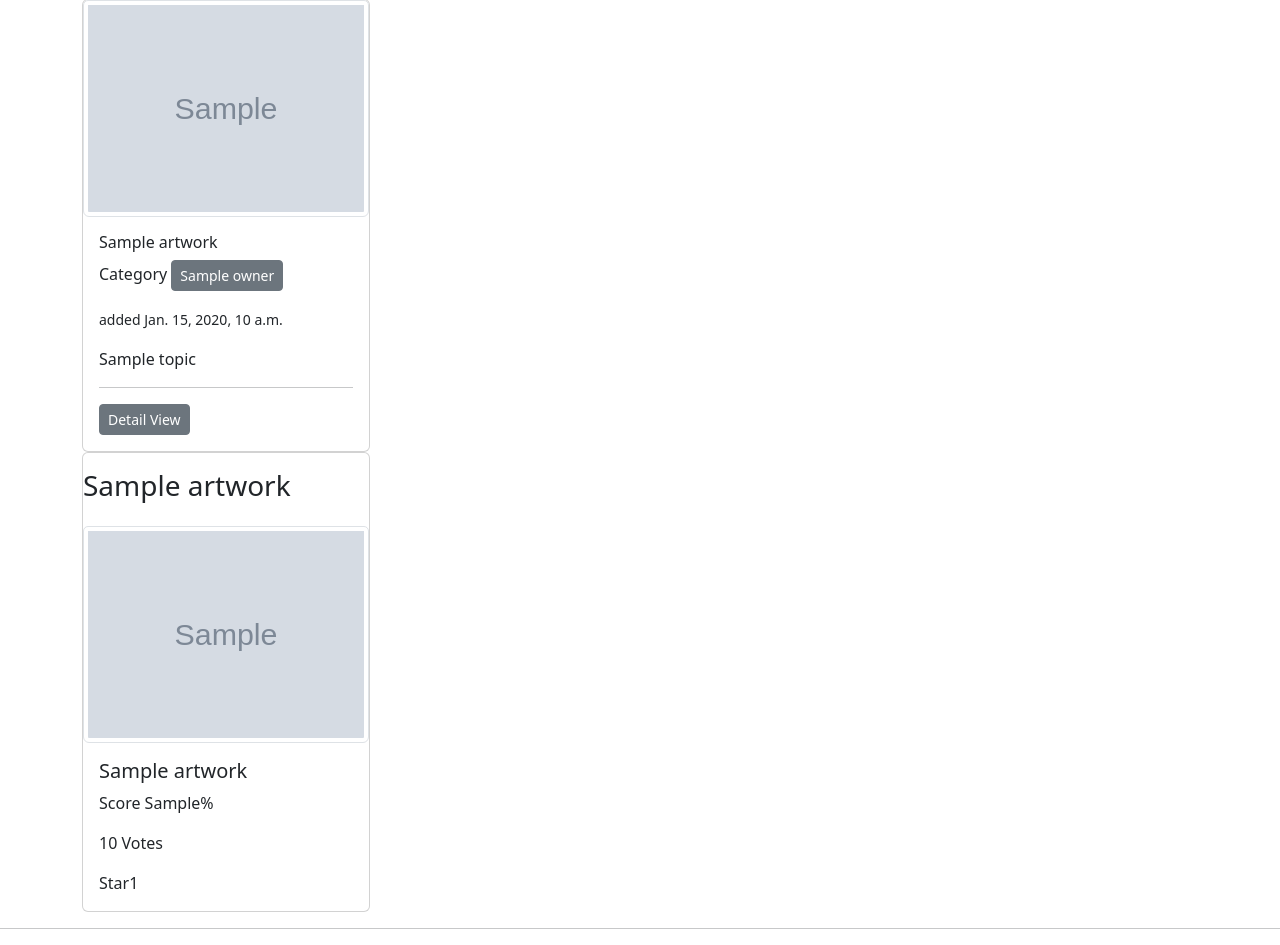
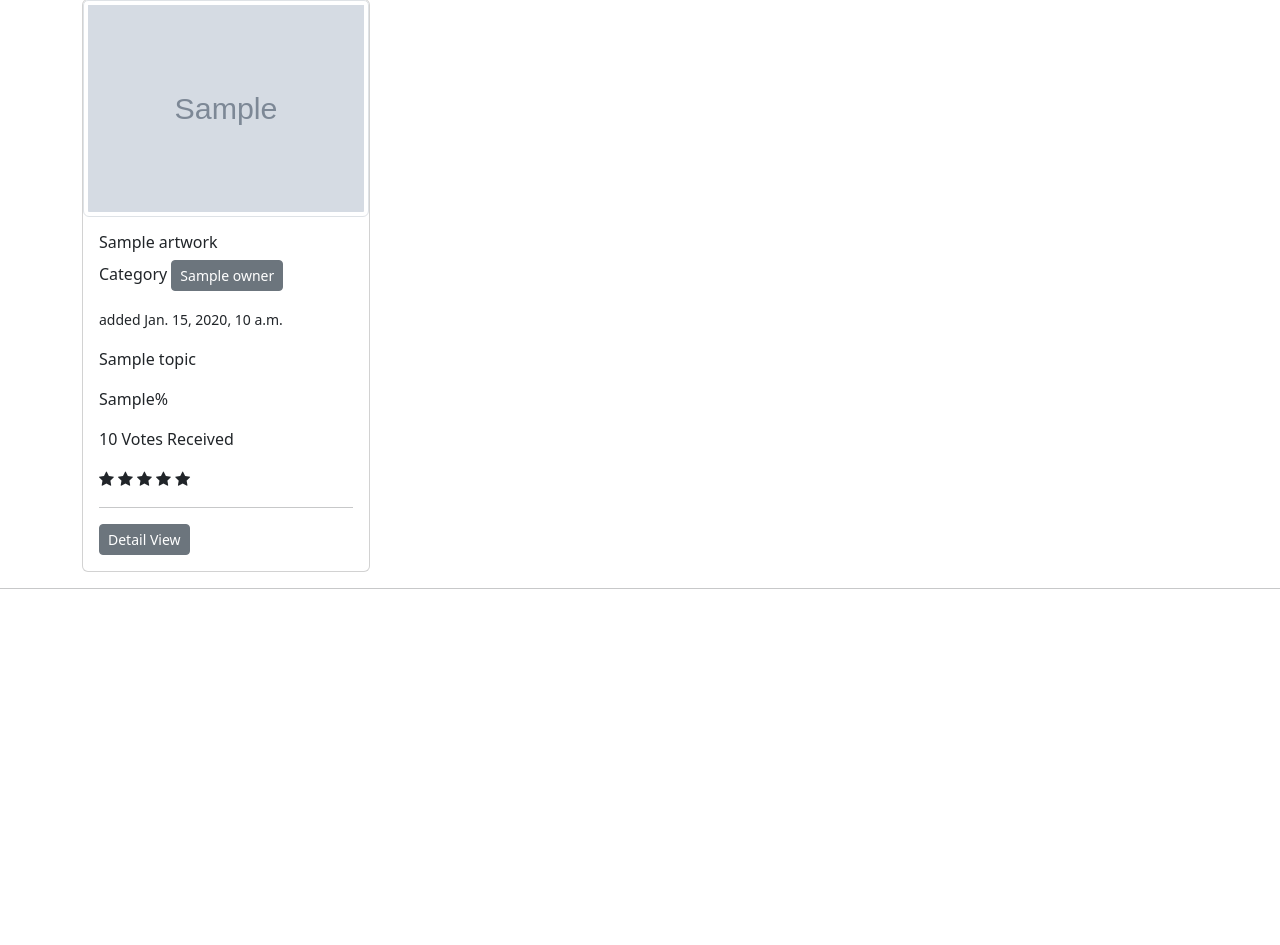
Before and after one commit to j-kincaid/django-gallery, a Django app: template artworks/templates/artworks/artworks.html in a window 1280 px wide. Shown: the part 397-1342 px from the top of the page. After the commit the page ends 986 px from the top, so only its background shows below. Run offline with Django 3.2, Linux system fonts and the light colour scheme; the template is opened without the code that fills it: most values are stand-ins (such as "Sample title", 1, 10 or a date in 2020); grey boxes marked "Sample" are stand-in pictures.

Commit message:
replace tags and comments in artworks

```diff
--- a/artworks/templates/artworks/artworks.html
+++ b/artworks/templates/artworks/artworks.html
@@ -1,155 +1,109 @@
 {% extends 'main.html' %}
 {% block content %}
 
-<div class ="container">
-
-
-
+<div class="container">
     <div class="container-sm">
-
         <h1>JESSICA KINCAID</h1>
-
         <h2>Full Stack Developer</h2>
-
-
-
         <h3>About me</h3>
-
         <p>I've held two internships, mentored adult learners in coding since 2017, graduated from LaunchCode coding bootcamp with an emphasis in Python and JavaScript, served as an instructional assistant for LaunchCode, and earned an AAS in Web Development and Digital Media.</p>
     </div>
 
     <h3>Projects</h3>
     <hr>
     <div class="row row-cols-1 row-cols-md-3 g-4">
-
         {% for artwork in artworks|slice:"12" %}
         <div class="col">
             <div class="card" style="width: 18rem;">
-                <img src="{{ artwork.featured_image.url }}" class="card-img-top img-thumbnail"  alt="detail of artwork">
+                <img src="{{ artwork.featured_image.url }}" class="card-img-top img-thumbnail" alt="detail of artwork">
                 <div class="card-body">
-                    <h6 class="card-title">{{artwork.title}}</h6>
+                    <h6 class="card-title">{{ artwork.title }}</h6>
                     <p class="card-text">
-                        Category <a class="btn btn-secondary btn-sm" href="{% url 'user-profile' artwork.owner.id %}">{{artwork.owner.name}}</a>
+                        Category <a class="btn btn-secondary btn-sm" href="{% url 'user-profile' artwork.owner.id %}">{{ artwork.owner.name }}</a>
                     </p>
-                    <p><small>added {{artwork.created}}</small></p>
-                    <p>{{artwork.topic}}</p>
+                    <p><small>added {{ artwork.created }}</small></p>
+                    <p>{{ artwork.topic }}</p>
+                    <p>{{ artwork.vote_ratio }}%</p>
+                    <p class="card-text">{{ artwork.vote_total }} Vote{{ artwork.vote_total|pluralize:"s" }} Received</p>
 
-                    {% comment %} <!--- voting per artwork/on each card -->
-
-                    {{artwork.vote_ratio}}%</p>
-                    <p class="card-text">{{artwork.vote_total}} Vote{{artwork.vote_total|pluralize:"s"}} Received</p>
                     {% if artwork.vote_ratio >= 95 %}
-
-        <!-- 5 stars -->
+                        <!-- 5 stars -->
                         <span class="fa fa-star checked"></span>
                         <span class="fa fa-star checked"></span>
                         <span class="fa fa-star checked"></span>
                         <span class="fa fa-star checked"></span>
                         <span class="fa fa-star checked"></span>
-                    {% elif artwork.vote_ratio >= 94 %}
-        <!-- 4.5 stars -->
-                    <p class="card-text">Average Score
-                        <span class="fa fa-star checked"></span>
-                        <span class="fa fa-star checked"></span>
-                        <span class="fa fa-star checked"></span>
-                        <span class="fa fa-star checked"></span>
-                        <span class="fa fa-star-half checked"></span>
-        <!-- 4 stars -->
                     {% elif artwork.vote_ratio >= 84 %}
+                        <!-- 4 stars -->
                         <span class="fa fa-star checked"></span>
                         <span class="fa fa-star checked"></span>
                         <span class="fa fa-star checked"></span>
                         <span class="fa fa-star checked"></span>
                         <span class="fa fa-star"></span>
-        <!-- 3.5 stars -->
                     {% elif artwork.vote_ratio >= 74 %}
+                        <!-- 3.5 stars -->
                         <span class="fa fa-star checked"></span>
                         <span class="fa fa-star checked"></span>
                         <span class="fa fa-star checked"></span>
                         <span class="fa fa-star-half checked"></span>
                         <span class="fa fa-star"></span>
-
-        <!-- 3 stars -->
                     {% elif artwork.vote_ratio >= 64 %}
+                        <!-- 3 stars -->
                         <span class="fa fa-star checked"></span>
                         <span class="fa fa-star checked"></span>
                         <span class="fa fa-star checked"></span>
                         <span class="fa fa-star"></span>
                         <span class="fa fa-star"></span>
-
-        <!-- 2.5 stars -->
                     {% elif artwork.vote_ratio >= 50 %}
+                        <!-- 2.5 stars -->
                         <span class="fa fa-star checked"></span>
                         <span class="fa fa-star checked"></span>
                         <span class="fa fa-star-half checked"></span>
                         <span class="fa fa-star"></span>
                         <span class="fa fa-star"></span>
-
-        <!-- 2 stars -->
                     {% elif artwork.vote_ratio >= 30 %}
+                        <!-- 2 stars -->
                         <span class="fa fa-star checked"></span>
                         <span class="fa fa-star-half checked"></span>
                         <span class="fa fa-star"></span>
                         <span class="fa fa-star"></span>
                         <span class="fa fa-star"></span>
-
-        <!-- 1 star -->
                     {% elif artwork.vote_ratio >= 24 %}
+                        <!-- 1 star -->
                         <span class="fa fa-star checked"></span>
                         <span class="fa fa-star"></span>
                         <span class="fa fa-star"></span>
                         <span class="fa fa-star"></span>
                         <span class="fa fa-star"></span>
-        <!-- 1 star -->
                     {% elif artwork.vote_ratio >= 20 %}
+                        <!-- 0.5 star -->
                         <span class="fa fa-star"></span>
                         <span class="fa fa-star"></span>
                         <span class="fa fa-star"></span>
                         <span class="fa fa-star"></span>
                         <span class="fa fa-star-half checked"></span>
-        <!-- 0.5 star -->
-
                     {% elif artwork.vote_ratio >= 10 %}
+                        <!-- 0 stars -->
                         <span class="fa fa-star"></span>
                         <span class="fa fa-star"></span>
                         <span class="fa fa-star"></span>
                         <span class="fa fa-star"></span>
                         <span class="fa fa-star-half checked"></span>
-
-        <!-- 0 stars -->
-
-                    {% elif artwork.vote_ratio < 10 %}
+                    {% else %}
+                        <!-- 0 stars -->
                         <span class="fa fa-star"></span>
                         <span class="fa fa-star"></span>
                         <span class="fa fa-star"></span>
                         <span class="fa fa-star"></span>
                         <span class="fa fa-star"></span>
                     {% endif %}
-                  <p> {% endcomment %}
+
                     <hr>
                     <a href="{% url 'artwork' artwork.id %}" class="btn btn-secondary btn-sm">Detail View</a>
                 </div>
             </div>
-              {% for artwork in profile.artwork_set.all %}
-
-              <div class="card" style="width: 18rem;">
-                    <a href="{% url 'artwork' artwork.id %}"
-                      <img style="max-width: 50px;" src="{{ artwork.featured_image.url }}"></a>
-                        <p class="card-text">
-                          <h3>{{artwork.title}}</h3>
-                        </p>
-                          <img src="{{ artwork.featured_image.url }}" class="card-img-top img-thumbnail"  alt="detail of artwork">
-                          <div class="card-body">
-                              <h5 class="card-title">{{artwork.title}}</h5>
-                          <p class="card-text">Score {{artwork.vote_ratio}}%</p>
-                          <p class="card-text">{{artwork.vote_total}} Vote{{artwork.vote_total|pluralize:"s"}}</p>
-                          <p class="card-text">
-                            <p class="card-text">Star{{artwork.star_count}}</p>
-                      </div>
-                      {% endfor %}
         </div>
         {% endfor %}
     </div>
 </div>
-</div>
 {% endblock content %}
```
